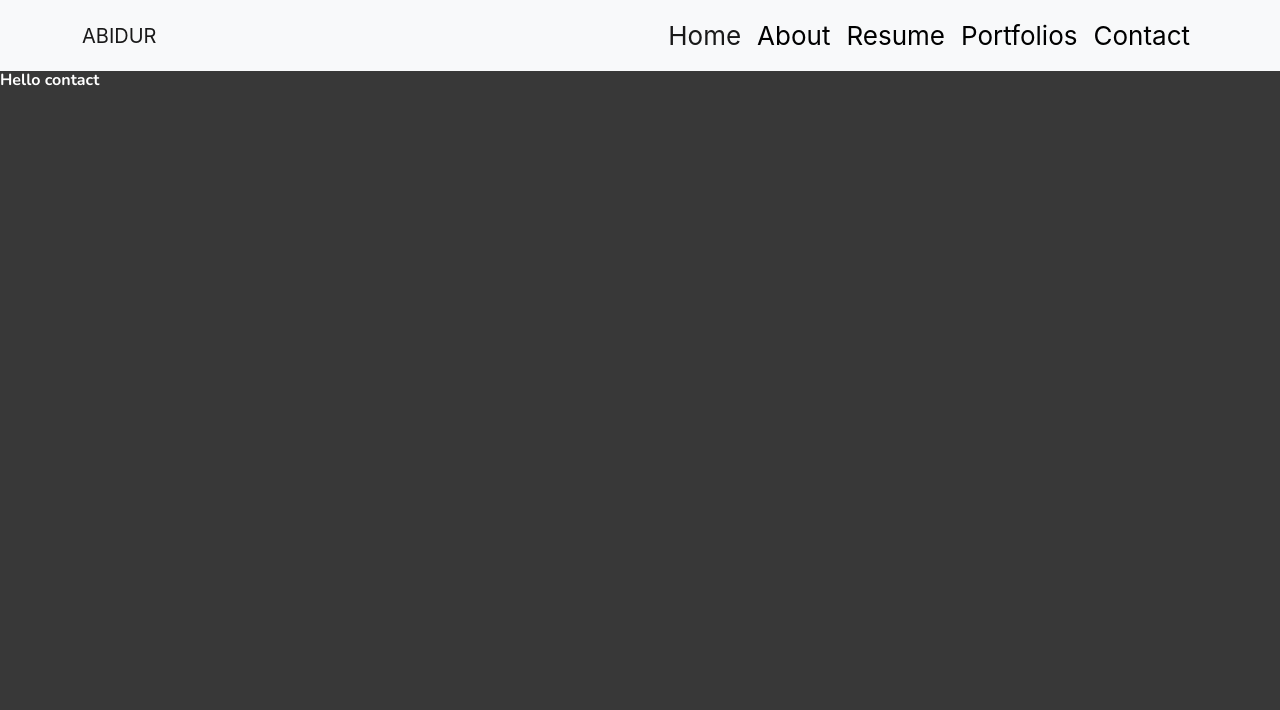
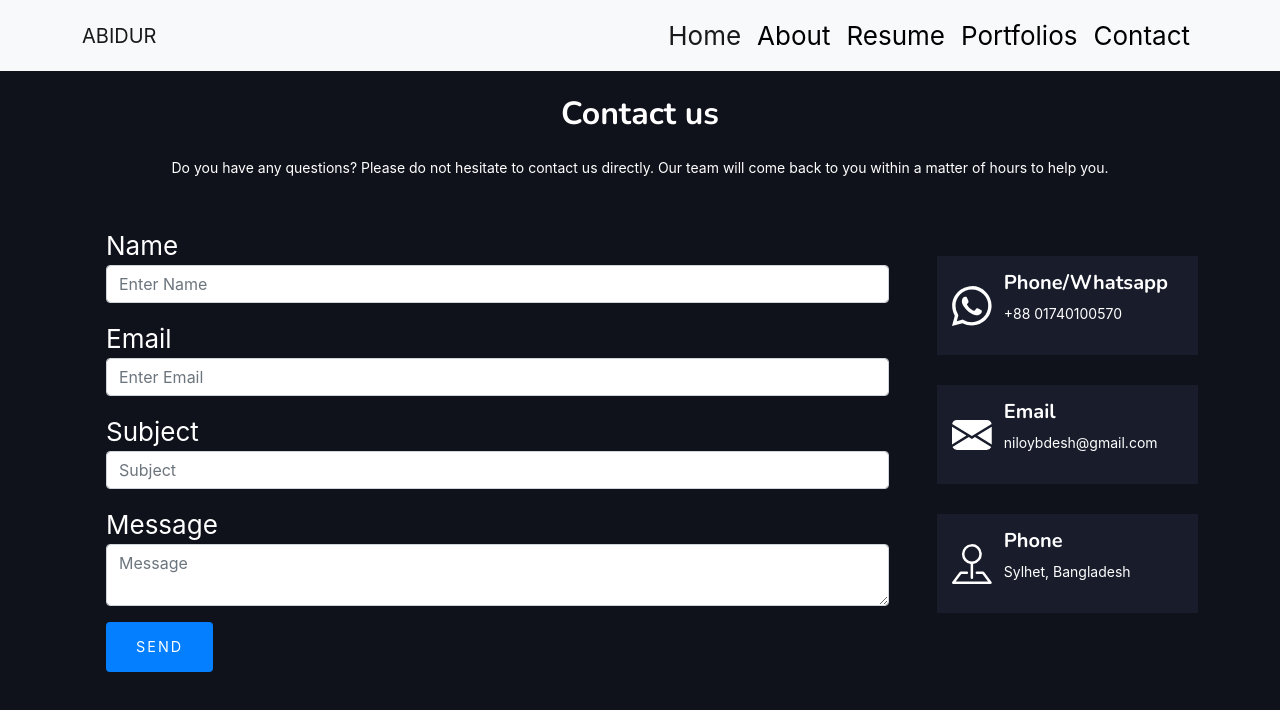
Before and after one commit to AbidurRahman24/Abidur-portfolio, a React (Create React App) app: page /contact in a window 1280 px wide. Shown: the top 710 px of the page. Built offline with nearby package versions, Linux system fonts and the light colour scheme.

Commit message:
contact page done

```diff
--- a/package.json
+++ b/package.json
@@ -7,8 +7,10 @@
     "@testing-library/jest-dom": "^5.11.4",
     "@testing-library/react": "^11.1.0",
     "@testing-library/user-event": "^12.1.10",
+    "emailjs-com": "^3.2.0",
     "react": "^17.0.2",
     "react-dom": "^17.0.2",
+    "react-icons": "^4.3.1",
     "react-router-dom": "^5.2.0",
     "react-scripts": "4.0.3",
     "web-vitals": "^1.0.1"
--- a/src/App.css
+++ b/src/App.css
@@ -1,5 +1,5 @@
 .App-header {
-  background-color: #383838;
+  background-color: #10121B;
   min-height: 100vh;
   font-size: calc(10px + 2vmin);
   color: white;
@@ -8,7 +8,10 @@ h1, h2, h3, h4, h5, h6 {
   font-family: "Nunito",sans-serif;
   color: #fff;
 }
-
+::-webkit-scrollbar {
+  width: 8px;
+  background-color: #383838;
+}
 /* display: flex;
 flex-direction: column;
 align-items: center;
--- /dev/null
+++ b/src/components/Contact/Contact.css
@@ -0,0 +1,30 @@
+.mi-button {
+    position: relative;
+    padding: 0 30px;
+    background: #037fff;
+    color: #fff;
+    border: 0;
+    text-decoration: none;
+    display: inline-block;
+    z-index: 1;
+    text-transform: uppercase;
+    font-size: .9rem;
+    letter-spacing: 2px;
+    height: 50px;
+    line-height: 50px;
+    transition: all .4s ease-out;
+}
+.mi-button:hover{
+    color:#fff
+}
+p{
+    font-size: 14px;
+}
+.contact-info-grid.col-md-3.d-flex.justify-content-center.align-items-center {
+    font-size: 40px;
+}
+.contact-infoblock {
+    margin-top: 30px;
+    background: #191d2b;
+    padding: 15px 15px;
+}
--- a/src/components/Contact/Contact.js
+++ b/src/components/Contact/Contact.js
@@ -1,9 +1,70 @@
-import React from 'react';
+import React, { useRef, useState } from 'react';
+import emailjs from 'emailjs-com';
+import ContactInfo from './ContactInfo';
+import './Contact.css'
 
 const Contact = () => {
+    const [msg, setMsg] = useState(undefined);
+    const [err, setErr] = useState(undefined);
+    const form = useRef();
+
+    const sendEmail = (e) => {
+        e.preventDefault();
+
+        emailjs.sendForm('service_rxquisq', 'template_6inygxu', form.current, 'user_1yWzUpfEaQGRwdnsOpTf3')
+            .then((result) => {
+                console.log(result);
+                setTimeout(() => setMsg(result), 1000)
+            }, (error) => {
+                console.log(error.text);
+                setErr(error)
+            });
+        e.target.reset()
+    }
     return (
         <div>
-            <h6>Hello contact</h6>
+            <div className="container">
+            {msg && <p className='text-success'>"Successfully send your Email."</p>}
+                    {err && <p>"Error"</p>}
+                <section class="mb-4">
+                    <h2 class="h1-responsive font-weight-bold text-center my-4">Contact us</h2>
+                    <p class="text-center w-responsive mx-auto mb-5">Do you have any questions? Please do not hesitate to contact us directly. Our team will come back to you within
+                        a matter of hours to help you.</p>
+                    <div class="row">
+
+                        <div class="col-md-9 mb-md-0 mb-5">
+                            <div className="container">
+                                <form ref={form} onSubmit={sendEmail}>
+                                    <div className="form-group mb-3">
+                                        <label>Name</label>
+                                        <input type="text" name="name" class="form-control" placeholder="Enter Name" />
+                                    </div>
+                                    <div className="form-group mb-3">
+                                        <label>Email</label>
+                                        <input type="email" name="email" class="form-control" placeholder="Enter Email" />
+                                    </div>
+                                    <div className="form-group mb-3">
+                                        <label>Subject</label>
+                                        <input type="text" name="subject" class="form-control" placeholder="Subject" />
+                                    </div>
+                                    <div className="form-group mb-3">
+                                        <label>Message</label>
+                                        <textarea name="message" class="form-control" placeholder="Message" />
+                                    </div>
+                                    <input type="submit" value="Send" class="btn btn-primary mi-button" />
+
+                                </form>
+                            </div>
+                        </div>
+
+                        <div class="col-md-3 ">
+                            <ContactInfo></ContactInfo>
+                        </div>
+
+                    </div>
+
+                </section>
+            </div>
         </div>
     );
 };
--- /dev/null
+++ b/src/components/Contact/ContactInfo.js
@@ -0,0 +1,55 @@
+import React from 'react';
+import './Contact.css'
+
+import {BsWhatsapp, BsFillEnvelopeFill, BsPinMap } from "react-icons/bs";
+
+const ContactInfo = () => {
+    return (
+        <div>
+            <ul class="list-unstyled mb-0">
+                <li>
+                    <div className="contact-infoblock">
+                        <div className="row">
+                            <div className="contact-info-grid col-md-3 d-flex justify-content-center align-items-center">
+                                <BsWhatsapp />
+                            </div>
+                            <div className="contact-info-grid col-md-9 m-0 p-0">
+                                <h5>Phone/Whatsapp</h5>
+                                <p>+88 01740100570</p>
+                            </div>
+                        </div>
+                    </div>
+                </li>
+                <li>
+                    <div className="contact-infoblock">
+                        <div className="row">
+                            <div className="contact-info-grid col-md-3 d-flex justify-content-center align-items-center">
+                                <BsFillEnvelopeFill />
+                            </div>
+                            <div className="contact-info-grid col-md-9 m-0 p-0">
+                                <h5>Email</h5>
+                                <p>niloybdesh@gmail.com</p>
+                            </div>
+                        </div>
+                    </div>
+                </li>
+
+                <li>
+                <div className="contact-infoblock">
+                        <div className="row">
+                            <div className="contact-info-grid col-md-3 d-flex justify-content-center align-items-center">
+                                <BsPinMap />
+                            </div>
+                            <div className="contact-info-grid col-md-9 m-0 p-0">
+                                <h5>Phone</h5>
+                                <p>Sylhet, Bangladesh</p>
+                            </div>
+                        </div>
+                    </div>
+                </li>
+            </ul>
+        </div>
+    );
+};
+
+export default ContactInfo;
```
Also changed, not shown: 2 other files (tests, documents, lock files or other folders).
